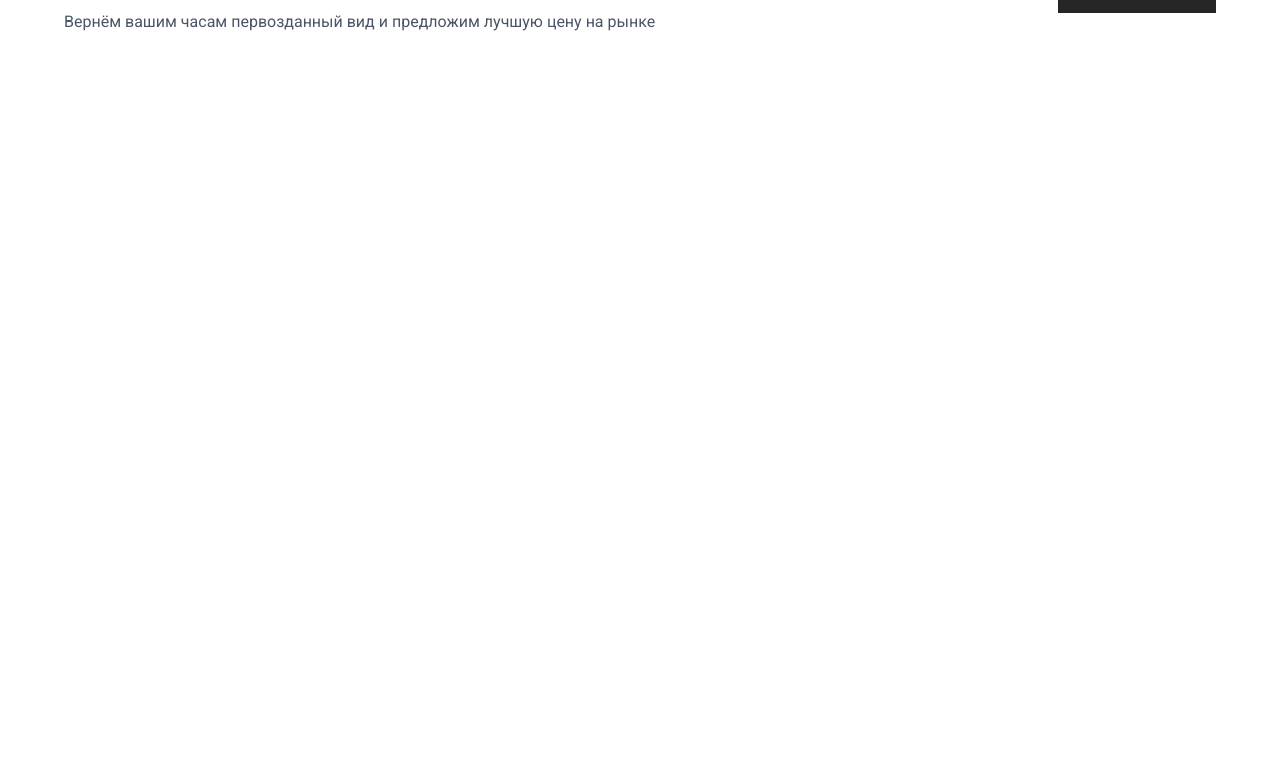
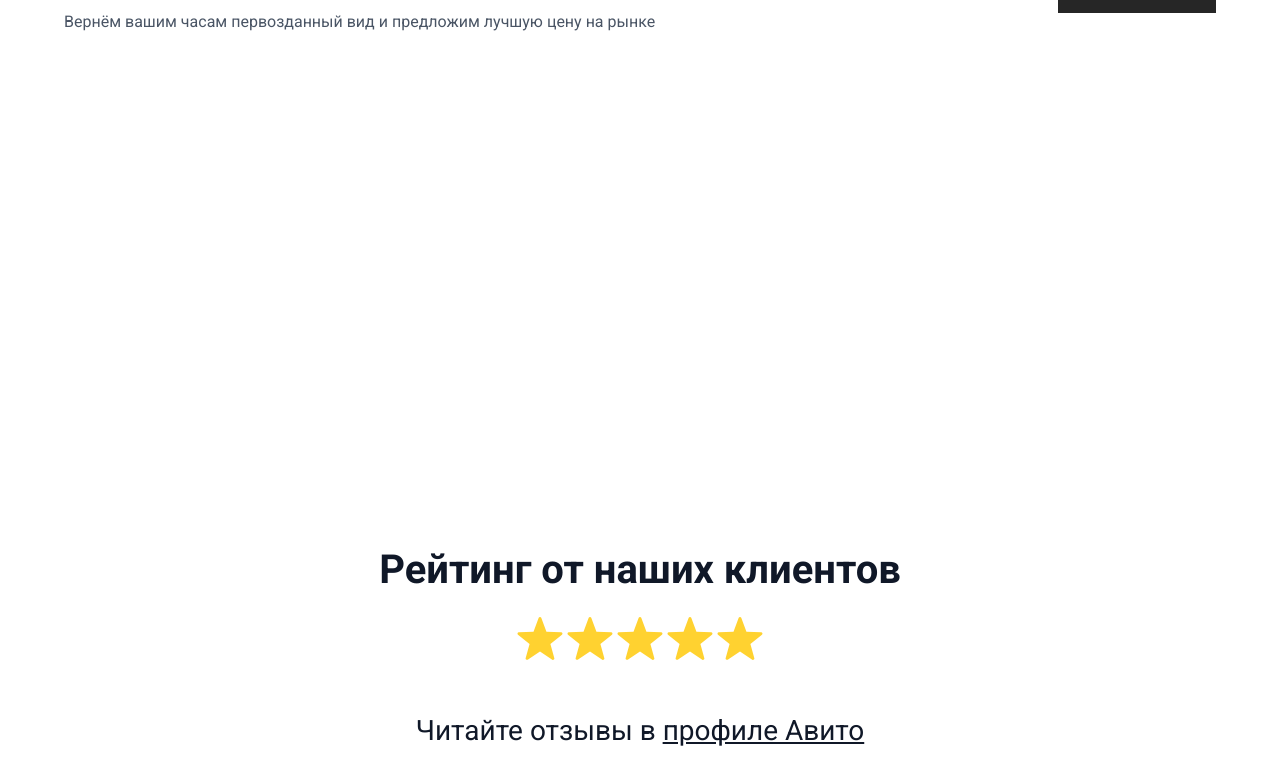
Before and after one commit to karupoiss00/polishing-landing, a Next.js app: page / in a window 1280 px wide. Shown: the part 1858-2642 px from the top of the page. Before the commit the page ends 2004 px from the top, so only its background shows below. Built offline with nearby package versions, Linux system fonts and the light colour scheme.

Commit message:
Добавил блок с отзывами и футер

```diff
--- a/src/anchors/anchors.ts
+++ b/src/anchors/anchors.ts
@@ -3,7 +3,6 @@ const ANCHOR_IDS = {
     polishing: 'polishing',
     ransom: 'ransom',
     about: 'about',
-    order: 'order',
     reviews: 'reviews',
 }
 
--- /dev/null
+++ b/src/blocks/footer/Footer.tsx
@@ -0,0 +1,21 @@
+import React from 'react';
+import config from '@/config/config.json'
+import {CompanyName} from "@/components/companyName/CompanyName";
+
+function Footer() {
+    return (
+        <footer className="w-full bg-white border-t border-gray-200">
+            <div className="container mx-auto">
+                <div className="py-8 flex flex-col md:flex-row items-center justify-center">
+                    <p className="text-sm text-gray-500 md:order-last">
+                        © {new Date().getFullYear()} {config.companyName}. Все права защищены.
+                    </p>
+                </div>
+            </div>
+        </footer>
+    );
+}
+
+export {
+    Footer
+}
--- a/src/blocks/header/Header.tsx
+++ b/src/blocks/header/Header.tsx
@@ -1,29 +1,25 @@
 'use client'
 
-import Image from "next/image";
-import Link from "@/components/link/Link";
 import NextLink from "next/link";
-import config from '../../config/config.json';
 import {ANCHOR_IDS, getAnchor} from "@/anchors/anchors";
-import logo from '../../../public/logo.png'
 import {ContactLink} from "@/components/contactLink/ContactLink";
+import {CompanyName} from "@/components/companyName/CompanyName";
 
-const LOGO_SIZE = 48
 
 function Header() {
 
     const navigation = [
-        { name: 'Главная страница', href: getAnchor(ANCHOR_IDS.main) },
+        { name: 'Главная', href: getAnchor(ANCHOR_IDS.main) },
         { name: 'Полировка', href: getAnchor(ANCHOR_IDS.polishing) },
         { name: 'Выкуп', href: getAnchor(ANCHOR_IDS.ransom) },
-        { name: 'О нас', href: getAnchor(ANCHOR_IDS.about) },
+        // { name: 'О нас', href: getAnchor(ANCHOR_IDS.about) },
         { name: 'Отзывы', href: getAnchor(ANCHOR_IDS.reviews) },
     ]
 
     return (
         <header className="bg-white fixed w-full top-0 z-50">
             <nav className="max-w-full mx-auto px-[20px] sm:px-6 lg:px-8">
-                <div className="flex items-center h-[72px]">
+                <div className="flex items-center h-[72px] gap-[50px]">
                     <CompanyName />
 
                     <div className="hidden md:flex space-x-[56px] ms-auto">
@@ -47,27 +43,6 @@ function Header() {
     )
 }
 
-function CompanyName() {
-    return (
-        <div className="flex flex-shrink-0 flex-row items-center gap-[20px] select-none cursor-pointer">
-            <NextLink href="/">
-                <Image
-                    src={logo}
-                    alt="logo"
-                    width={LOGO_SIZE}
-                    height={LOGO_SIZE}
-                />
-            </NextLink>
-            <NextLink
-                href="/"
-                className="text-(--text-color) hover:text-(--text-hover-color) transition-colors duration-200 text-2xl font-[Roboto]"
-            >
-                {config.companyName}
-            </NextLink>
-        </div>
-    )
-}
-
 export  {
     Header
 };
--- a/src/blocks/letOrderBlock/LetOrderBlock.tsx
+++ b/src/blocks/letOrderBlock/LetOrderBlock.tsx
@@ -5,7 +5,7 @@ import {ContactLink} from "@/components/contactLink/ContactLink";
 
 function LetOrderBlock(props) {
     return (
-        <DualLayoutSection id={ANCHOR_IDS.order}>
+        <DualLayoutSection id={ANCHOR_IDS.ransom}>
             <div className="md:flex-1 space-y-3">
                 <h2 className="text-[32px] md:text-[40px] leading-[1.2] font-bold text-gray-900">
                     Полировка и выкуп Apple Watch
--- /dev/null
+++ b/src/blocks/rating/RatingBlock.tsx
@@ -0,0 +1,33 @@
+import React from 'react';
+import {ANCHOR_IDS} from "@/anchors/anchors";
+import {Star} from "@/components/star/Star";
+import config from "@/config/config.json"
+
+const STAR_SIZE = 50
+const STARS = new Array(5).fill(1)
+
+function RatingBlock() {
+    return (
+        <div className="py-[300px] px-[20px] lg:py-[400px] lg:px-[64px] bg-white box-content flex flex-col gap-[50px]" id={ANCHOR_IDS.reviews}>
+            <div className="flex flex-col  gap-[20px] justify-center items-center">
+                <h2 className="text-[32px] md:text-[40px] leading-[1.2] font-bold text-gray-900 text-center">
+                    Рейтинг от наших клиентов
+                </h2>
+                <div className="text-amber-300 flex row">
+                    {STARS.map((_, i) =>  <Star className={`w-[50px] h-[50px]`} key={i}/>)}
+                </div>
+            </div>
+            <div className="flex flex-row justify-center text-[24px] md:text-[28px] leading-[1.2] text-gray-900 items-center text-center">
+                <span>Читайте отзывы в <a
+                    className="underline"
+                    href={config.avitoProfile}
+                    target="_blank"
+                >профиле Авито</a></span>
+            </div>
+        </div>
+    );
+}
+
+export {
+    RatingBlock
+};
--- /dev/null
+++ b/src/components/companyName/CompanyName.tsx
@@ -0,0 +1,31 @@
+import NextLink from "next/link";
+import Image from "next/image";
+import logo from "../../../public/logo.png";
+import config from "@/config/config.json";
+
+const LOGO_SIZE = 48
+
+function CompanyName() {
+    return (
+        <div className="flex flex-shrink-0 flex-row items-center gap-[20px] select-none cursor-pointer">
+            <NextLink href="/">
+                <Image
+                    src={logo}
+                    alt="logo"
+                    width={LOGO_SIZE}
+                    height={LOGO_SIZE}
+                />
+            </NextLink>
+            <NextLink
+                href="/"
+                className="text-(--text-color) hover:text-(--text-hover-color) transition-colors duration-200 text-2xl font-[Roboto]"
+            >
+                {config.companyName}
+            </NextLink>
+        </div>
+    )
+}
+
+export {
+    CompanyName
+}
--- /dev/null
+++ b/src/components/star/Star.tsx
@@ -0,0 +1,13 @@
+import React from 'react';
+
+function Star({className}: {className?: string}) {
+    return (
+        <svg className={className} width="20" height="20" viewBox="0 0 20 20" xmlns="http://www.w3.org/2000/svg">
+            <path d="m10 14.99-4.92 3.26a.55.55 0 0 1-.83-.6l1.58-5.7L1.2 8.29a.55.55 0 0 1 .31-.98l5.9-.25 2.07-5.53a.55.55 0 0 1 1.02 0l2.07 5.53 5.9.25a.55.55 0 0 1 .31.98l-4.62 3.68 1.58 5.69a.55.55 0 0 1-.83.6z" fill="currentColor"/>
+        </svg>
+    );
+}
+
+export {
+    Star
+};
--- a/src/config/config.json
+++ b/src/config/config.json
@@ -1,5 +1,6 @@
 {
   "title": "Полировка часов Apple Watch в Москве",
   "companyName": "Полировальня",
-  "telegramLink": "https://t.me/mishanyasj"
+  "telegramLink": "https://t.me/mishanyasj",
+  "avitoProfile": "https://www.avito.ru/brands/f8f01ff6b141640545f24eda2a98f86f/all"
 }
--- a/src/pages/index.tsx
+++ b/src/pages/index.tsx
@@ -6,6 +6,8 @@ import {AboutPolishing} from "@/blocks/aboutPolishingBlock/AboutPolishing";
 import Head from "next/head";
 import config from '../config/config.json'
 import {LetOrderBlock} from "@/blocks/letOrderBlock/LetOrderBlock";
+import {RatingBlock} from "@/blocks/rating/RatingBlock";
+import {Footer} from "@/blocks/footer/Footer";
 
 export default function Home() {
   return (
@@ -24,6 +26,8 @@ export default function Home() {
             <MainBlock/>
             <AboutPolishing/>
             <LetOrderBlock/>
+            <RatingBlock/>
+            <Footer/>
         </div>
       </FontProvider>
   );
```
